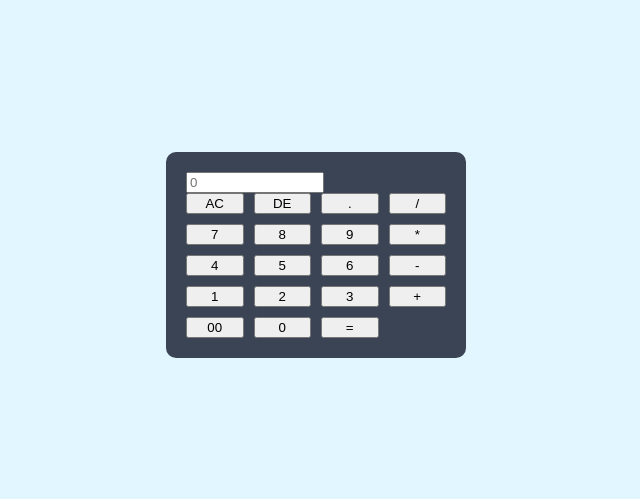
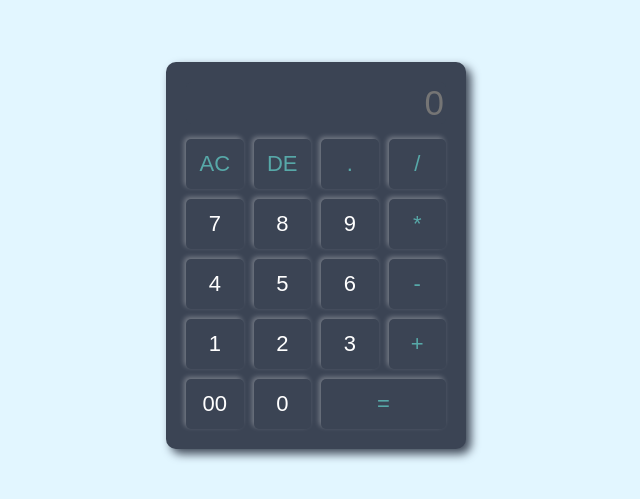
Before and after one commit to veshkunu/calculator-app, a plain HTML site: page index.html in a window 1280 px wide. Shown: the part 153-652 px from the top of the page, without its empty margins (324-964 px from the left). Drawn offline with Linux system fonts and the light colour scheme.

Commit message:
UI implemented

```diff
--- a/index.html
+++ b/index.html
@@ -12,29 +12,29 @@
                 <input type="text" placeholder="0" readonly>
             </div>
             <div class = "button-container">
-                <button>AC</button>
-                <button>DE</button>
-                <button>.</button>
-                <button>/</button>
+                <button class="top-buttons">AC</button>
+                <button class="top-buttons">DE</button>
+                <button class="top-buttons">.</button>
+                <button class="operation">/</button>
 
                 <button>7</button>
                 <button>8</button>
                 <button>9</button>
-                <button>*</button>
+                <button class="operation">*</button>
 
                 <button>4</button>
                 <button>5</button>
                 <button>6</button>
-                <button>-</button>
+                <button class="operation">-</button>
 
                 <button>1</button>
                 <button>2</button>
                 <button>3</button>
-                <button>+</button>
+                <button class="operation">+</button>
 
                 <button>00</button>
                 <button>0</button>
-                <button>=</button>
+                <button class="equals">=</button>
 
             </div>
         </div>
--- a/style.css
+++ b/style.css
@@ -23,9 +23,71 @@ body{
     box-sizing: border-box;
     background-color: #3B4454;
     border-radius:10px;
-    box-shadow: #E2F6FF;
+    box-shadow: 5px 5px 10px #404958;
+}
+
+.display{
+    width:100%;
+    margin-bottom: 15px;
+
 }
 
 .display input{
-    width:50%;
+    box-sizing: border-box;
+    width: 100%;
+    color:#ffffff;
+    font-size:35px;
+    text-align:right;
+    background-color: #3B4454;
+    font-family: "poppins", sans-serif;
+    border-radius:5px;
+    border: none;
 }
+
+.equals{
+    grid-column:span 2;
+    color:#57A8A8;
+}
+
+button{
+    background-color: #3B4454;
+    color:#ffffff;
+    font-family: "poppins", sans-serif;
+    box-shadow:-2px -2px 5px rgba(255,255,255,0.3);
+    border: none;
+    border-radius:5px;
+    height:50px;
+    font-size:22px;
+    font-weight: normal;
+    cursor:pointer;
+    transition:0.5s;
+
+}
+
+button:hover{
+    background-color:#ffffff;
+    color:#3B4454;
+    }
+
+button:active{
+    transform:translateY(8px);
+    box-shadow:none
+}
+.operation{
+    color:#57A8A8;
+}
+
+.operation:hover{
+    background-color:#57A8A8;
+    color:#ffffff;
+    }
+
+
+.top-buttons{
+    color:#57A8A8;
+}
+
+.top-buttons:hover{
+    background-color:#57A8A8;
+    color:#ffffff;
+}
```
